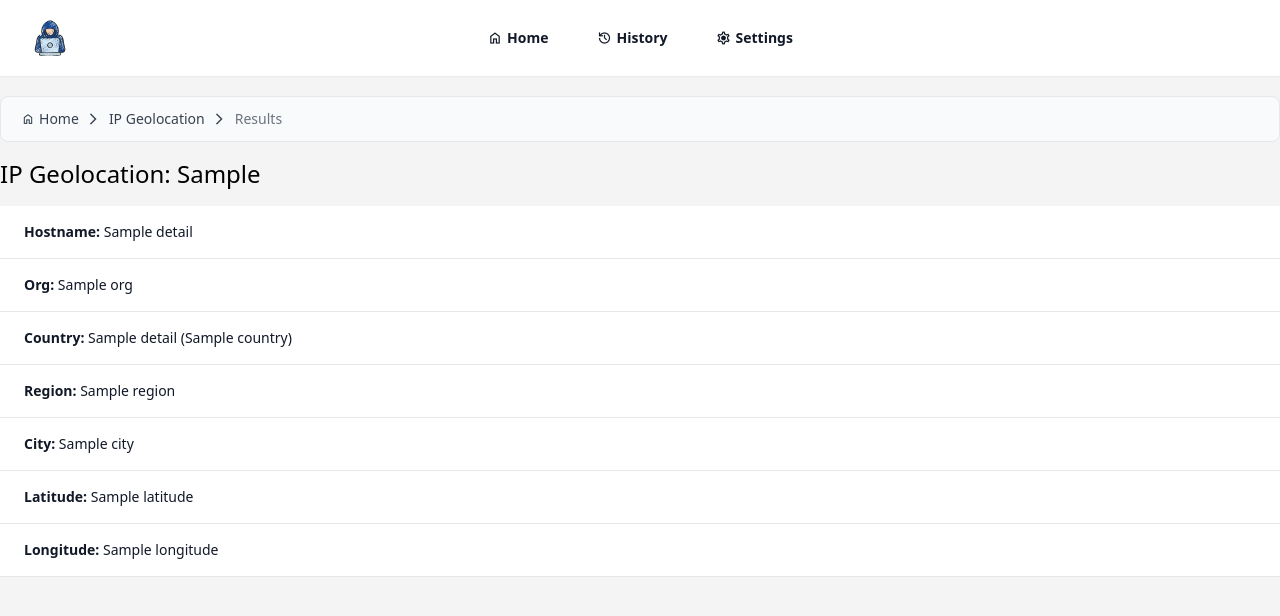
After one commit to HildegarMedina/osint-tools, a Flask app: template templates/pages/tools/ip_geolocation/details.html in a window 1280 px wide. The commit adds this page. Shown: the top 616 px of the page. Run offline with Flask 3, Linux system fonts and the light colour scheme; the template is opened without the code that fills it: most values are stand-ins (such as "Sample title", 1, 10 or a date in 2020); lists and menus that the app fills with data are empty; some libraries are stand-ins or nearby versions.

Commit message:
Add lookup ip geolocation

```diff
--- a/requirements.txt
+++ b/requirements.txt
@@ -1,2 +1,4 @@
 Flask~=3.1.0
 python-dotenv~=1.0.1
+ipinfo==5.1.1
+folium~=0.18.0
--- a/templates/components/common/header.html
+++ b/templates/components/common/header.html
@@ -4,7 +4,7 @@
         aria-label="Global"
     >
         <div class="flex lg:flex-1">
-            <a href="#" class="-m-1.5 p-1.5">
+            <a href="{{ url_for('dashboard.index') }}" class="-m-1.5 p-1.5">
                 <span class="sr-only">OSINT Tool</span>
                 <img
                     class="h-9 w-auto"
--- a/templates/layout.html
+++ b/templates/layout.html
@@ -10,8 +10,7 @@
 <body class="bg-zinc-100">
     {% include 'components/common/header.html' %}
     {% block content %}{% endblock %}
-    <script defer src="https://cdn.jsdelivr.net/npm/@alpinejs/mask@3.x.x/dist/cdn.min.js"></script>
-    <script defer src="https://cdn.jsdelivr.net/npm/alpinejs@3.x.x/dist/cdn.min.js"></script>
+    <script src="//unpkg.com/alpinejs" defer></script>
     {% block scripts %}{% endblock %}
 </body>
 </html>
--- /dev/null
+++ b/templates/pages/tools/ip_geolocation/details.html
@@ -0,0 +1,74 @@
+{% extends "layout.html" %} {% block title %}IP Geolocation{% endblock %} {% block content %}
+<main class="my-5">
+    <div class="mx-auto max-w-7xl">
+        {% set parent = 'IP Geolocation' %} {% set parent_route = 'tools.ip_geolocation' %} {% set
+        current_page = 'Results' %} {% include "components/common/breadcrumb.html" %}
+    </div>
+    <div class="mx-auto max-w-7xl" x-data="ipGeolocation">
+        <h1 class="text-2xl font-medium">IP Geolocation: {{ details['ip'] }}</h1>
+
+        <div class="relative overflow-x-auto mt-4">
+            <table class="w-full text-sm text-left rtl:text-right text-gray-500">
+                <tbody>
+                    <tr class="bg-white border-b">
+                        <th
+                            scope="row"
+                            class="px-6 py-4 text-gray-900 whitespace-nowrap font-normal"
+                        >
+                            <b>Hostname:</b> {{ details['hostname'] }}
+                        </th>
+                    </tr>
+                    <tr class="bg-white border-b">
+                        <th
+                            scope="row"
+                            class="px-6 py-4 text-gray-900 whitespace-nowrap font-normal"
+                        >
+                            <b>Org:</b> {{ details['org'] }}
+                        </th>
+                    </tr>
+                    <tr class="bg-white border-b">
+                        <th
+                            scope="row"
+                            class="px-6 py-4 text-gray-900 whitespace-nowrap font-normal"
+                        >
+                            <b>Country:</b> {{ details['country_name'] }} ({{ details['country'] }})
+                        </th>
+                    </tr>
+                    <tr class="bg-white border-b">
+                        <th
+                            scope="row"
+                            class="px-6 py-4 text-gray-900 whitespace-nowrap font-normal"
+                        >
+                            <b>Region:</b> {{ details['region'] }}
+                        </th>
+                    </tr>
+                    <tr class="bg-white border-b">
+                        <th
+                            scope="row"
+                            class="px-6 py-4 text-gray-900 whitespace-nowrap font-normal"
+                        >
+                            <b>City:</b> {{ details['city'] }}
+                        </th>
+                    </tr>
+                    <tr class="bg-white border-b">
+                        <th
+                            scope="row"
+                            class="px-6 py-4 text-gray-900 whitespace-nowrap font-normal"
+                        >
+                            <b>Latitude:</b> {{ details['latitude'] }}
+                        </th>
+                    </tr>
+                    <tr class="bg-white border-b">
+                        <th
+                            scope="row"
+                            class="px-6 py-4 text-gray-900 whitespace-nowrap font-normal"
+                        >
+                            <b>Longitude:</b> {{ details['longitude'] }}
+                        </th>
+                    </tr>
+                </tbody>
+            </table>
+        </div>
+    </div>
+</main>
+{% endblock %}
```
Also changed, not shown: routes/tools.py (+12 -3 lines), services/ip_geolocation.py (added, +21 -0 lines), templates/pages/tools/ip_geolocation/index.html (renamed from templates/pages/tools/ip_geolocation.html, +25 -5 lines).
